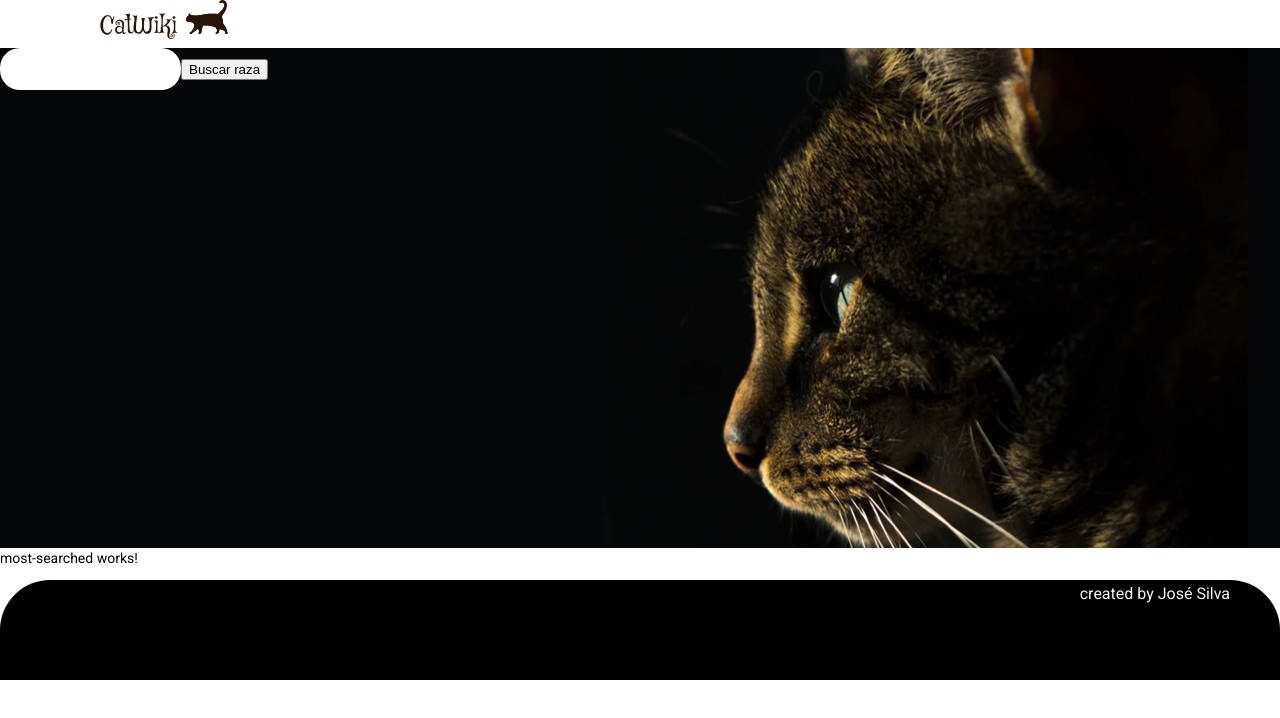
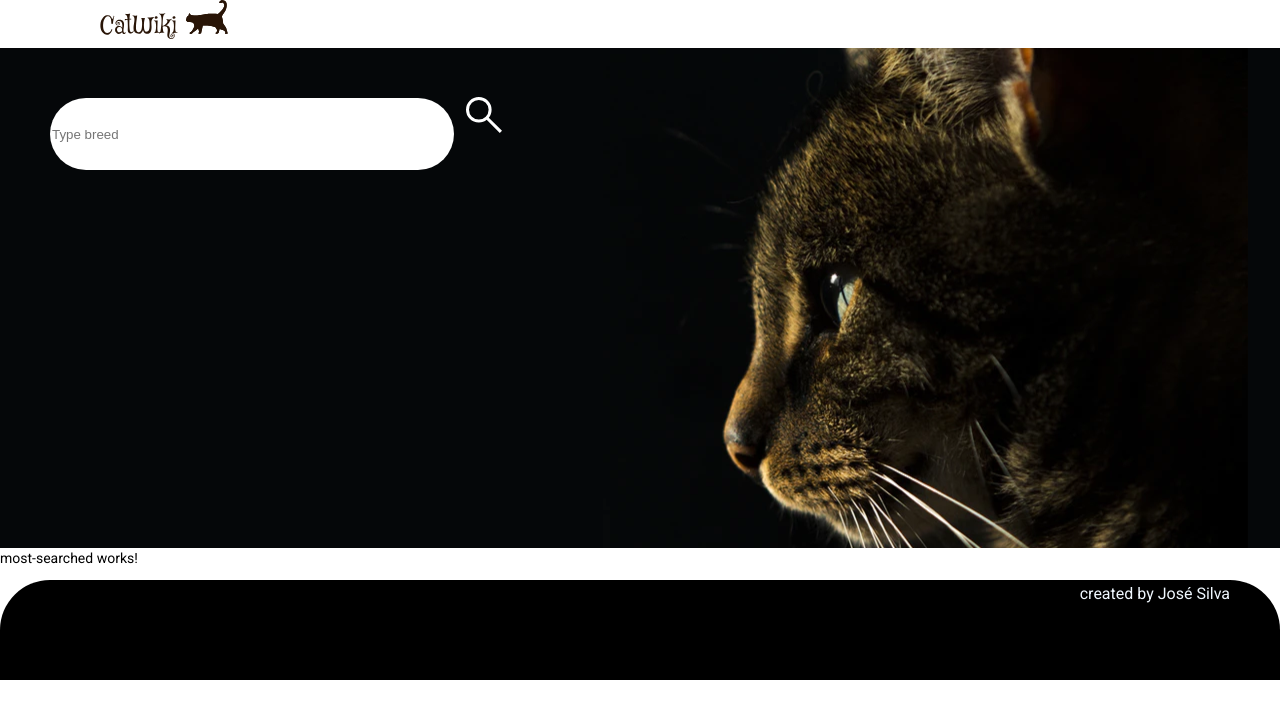
Before and after one commit to ShindouAstrea/catwiki, an Angular app: page /Home in a window 1280 px wide. Shown: the top 718 px of the page. Built offline with nearby package versions, Linux system fonts and the light colour scheme.

Commit message:
Changes: Style and position

```diff
--- a/src/app/search-bar/search-bar.component.css
+++ b/src/app/search-bar/search-bar.component.css
@@ -1,11 +1,23 @@
 .search{
-    position: relative;
-   justify-content: center;
-   align-items: center;
+    display: inline-block;
+
 }
-input{
-    height: 40px;
-    border-radius: 20px;
-    border-color: white;
+.search button {
+    border : none;
+    background:none;
+    filter:invert(1);
+
+
+}
+.search input{
+
+    border:none;
+    background: white;
+    height: 70px;
+    width: 400px;
+    border-radius: 60px;
     border-width: 0;
+    margin-left: 50px;
+    margin-top: 50px;
+
 }
--- a/src/app/search-bar/search-bar.component.html
+++ b/src/app/search-bar/search-bar.component.html
@@ -1,4 +1,4 @@
 <div class="search">
-   <input type="text">
-   <button class="search-button"> Buscar raza</button>
+   <input type="text" placeholder="Type breed">
+   <button type="submit" ><img src="../../assets/icons/searchIcon.svg"alt="search"/></button>
 </div>
```
